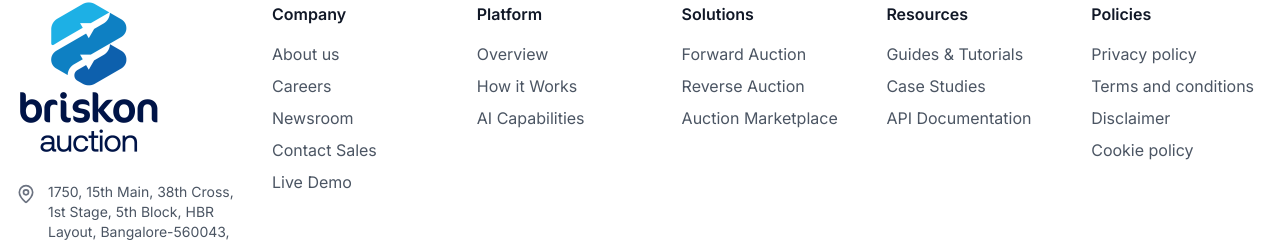
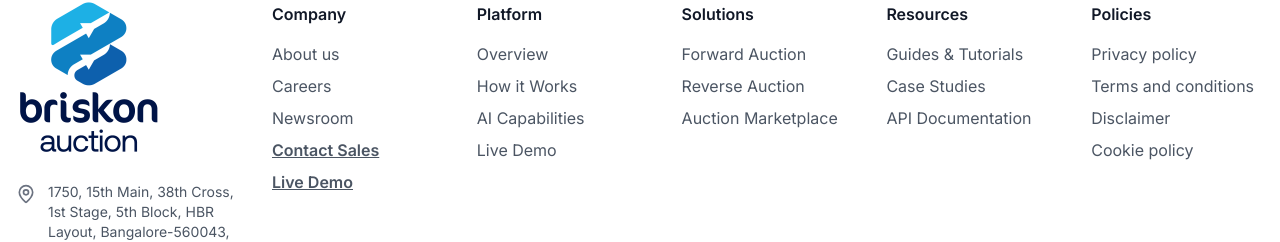
Before and after one commit to Pinner61/briskon-website, a Next.js app: page / in a window 1280 px wide. Shown: the part 4155-4397 px from the top of the page. Built offline with nearby package versions, Linux system fonts and the light colour scheme; no server answers.

Commit message:
Update footer.tsx

```diff
--- a/components/footer.tsx
+++ b/components/footer.tsx
@@ -58,12 +58,12 @@ export function Footer() {
                   </Link>
                 </li>
                 <li>
-                  <Link href="/contact" className="text-gray-600 hover:text-blue-600 transition-colors">
+                  <Link href="/contact" className="text-gray-600 font-semibold underline hover:text-blue-600 transition-colors">
                     Contact Sales
                   </Link>
                 </li>
                 <li>
-                  <Link href="/demo" className="text-gray-600 hover:text-blue-600 transition-colors">
+                  <Link href="/demo" className="text-gray-600 font-semibold underline hover:text-blue-600 transition-colors">
                     Live Demo
                   </Link>
                 </li>
@@ -90,6 +90,11 @@ export function Footer() {
                     className="text-gray-600 hover:text-blue-600 transition-colors"
                   >
                     AI Capabilities
+                  </Link>
+                </li>
+                <li>
+                  <Link href="/demo" className="text-gray-600 hover:text-blue-600 transition-colors">
+                    Live Demo
                   </Link>
                 </li>
               </ul>
```
